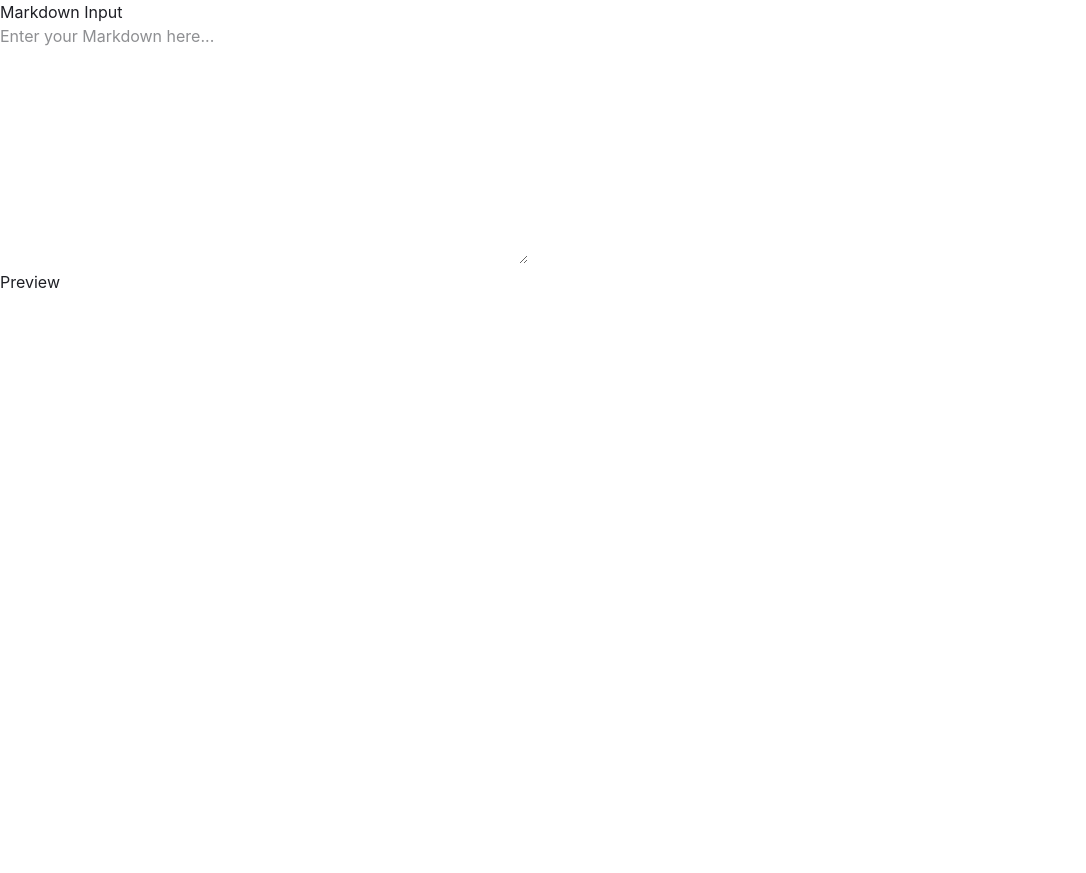
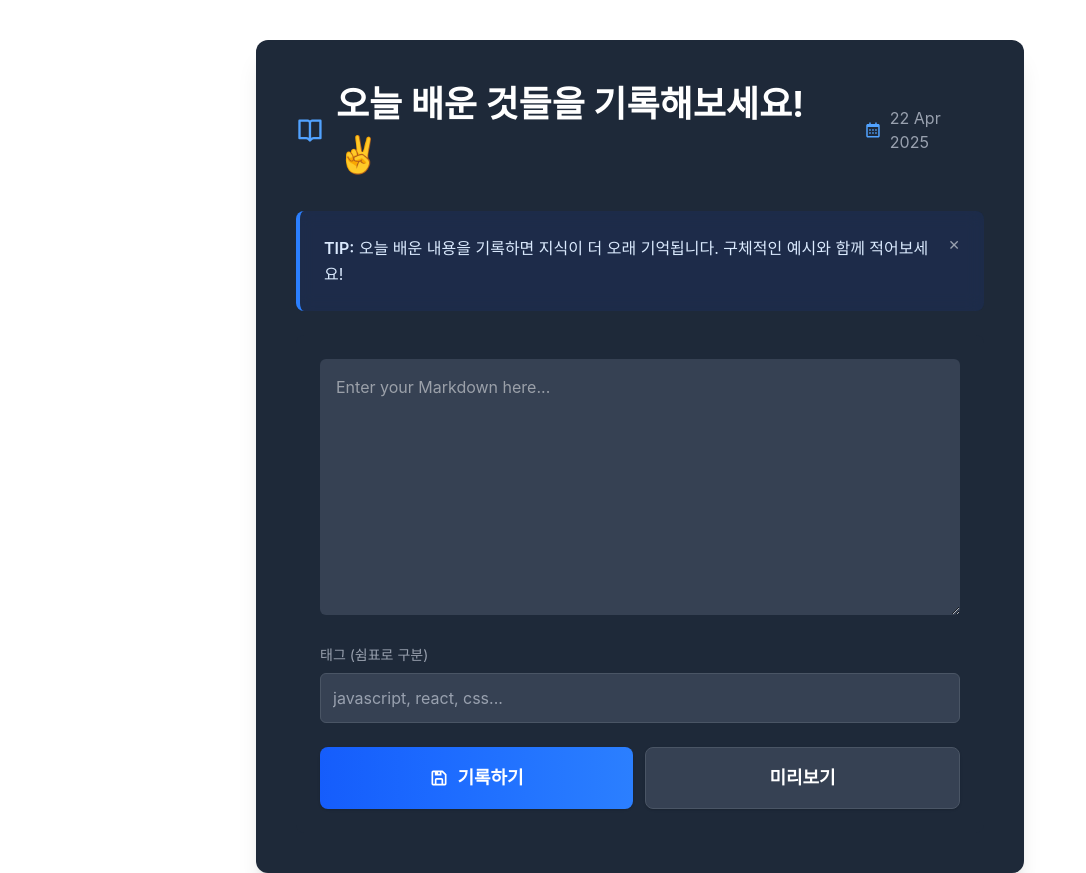
Before and after one commit to hi-tomato/notion-clone, a React (Vite) app: page /diary in a window 1280 px wide. Shown: the whole page, without its empty margins (0-1086 px from the left). Before the commit the page ends 800 px from the top, so only its background shows below. Built offline with nearby package versions, Linux system fonts and the light colour scheme; no server answers.

Commit message:
feat: Diary Editor 기능구현 (미리보기 및 마크다운)

```diff
--- a/src/components/Diary.tsx
+++ b/src/components/Diary.tsx
@@ -1,8 +1,52 @@
 import MarkdownEditor from '@/components/MarkdownEditor';
+import PreviewDiary from '@/components/DiaryPreview';
+import Button from '@/components/ui/Button';
+import { formatDate } from '@/utils/formatDate';
 import React, { useState } from 'react';
+import { BiBookOpen, BiCalendar } from 'react-icons/bi';
 
 const Diary = () => {
-  return <MarkdownEditor />;
+  const [showTip, setShowTip] = useState<boolean>(true);
+  // eslint-disable-next-line @typescript-eslint/no-unused-vars
+  const [showPreview, setShowPreview] = useState<boolean>(false);
+
+  if (showPreview) return <PreviewDiary />;
+
+  return (
+    <div className="bg-gray-800 p-6 md:p-10 rounded-xl shadow-xl w-full max-w-3xl mx-auto mt-10 text-white transition-all">
+      <div className="flex flex-col md:flex-row md:items-center md:justify-between mb-6 md:mb-8 gap-4">
+        <h2 className="text-2xl md:text-4xl font-bold flex items-center gap-3 text-white leading-snug">
+          <BiBookOpen className="text-blue-400" size={28} />
+          오늘 배운 것들을 기록해보세요!✌️
+        </h2>
+        <div className="text-gray-400 flex items-center text-sm md:text-base gap-2">
+          <BiCalendar className="text-blue-400" size={18} />
+          <span>{formatDate(new Date())}</span>
+        </div>
+      </div>
+
+      {/* 상단에 Tip ToolBar */}
+      {showTip && (
+        <div className="bg-blue-900/20 p-4 md:p-6 rounded-lg mb-6 border-l-4 border-blue-500 backdrop-blur-sm">
+          <div className="flex justify-between items-start gap-4">
+            <p className="text-blue-100 text-sm md:text-base leading-relaxed">
+              <span className="font-semibold">TIP:</span> 오늘 배운 내용을
+              기록하면 지식이 더 오래 기억됩니다. 구체적인 예시와 함께
+              적어보세요!
+            </p>
+            <Button
+              onClick={() => setShowTip(false)}
+              className="text-gray-400 hover:text-white text-sm"
+            >
+              ✕
+            </Button>
+          </div>
+        </div>
+      )}
+
+      <MarkdownEditor />
+    </div>
+  );
 };
 
 export default Diary;
--- /dev/null
+++ b/src/components/DiaryPreview.tsx
@@ -0,0 +1,118 @@
+import React from 'react';
+import { useNavigate } from 'react-router-dom';
+import useDiaryStore from '@store/useDiaryStore';
+import ReactMarkdown, { Components } from 'react-markdown';
+import rehypeHighlight from 'rehype-highlight';
+import remarkGfm from 'remark-gfm';
+import Button from '@/components/ui/Button';
+
+const DiaryPreview = () => {
+  const navigate = useNavigate();
+  const { markDownText, tags } = useDiaryStore();
+
+  const goBack = () => {
+    navigate('/diary');
+  };
+
+  const components: Components = {
+    h1: (props) => (
+      <h1 className="text-2xl md:text-4xl font-bold mt-6 mb-2" {...props} />
+    ),
+    h2: (props) => (
+      <h2
+        className="text-xl md:text-3xl font-semibold mt-5 mb-2 border-b pb-1"
+        {...props}
+      />
+    ),
+    h3: (props) => (
+      <h3 className="text-lg md:text-2xl font-semibold mt-4 mb-2" {...props} />
+    ),
+    p: (props) => <p className="mb-4 leading-relaxed" {...props} />,
+    a: (props) => <a className="text-blue-500 hover:underline" {...props} />,
+    ul: (props) => (
+      <ul className="list-disc list-inside mb-4 pl-5" {...props} />
+    ),
+    ol: (props) => (
+      <ol className="list-decimal list-inside mb-4 pl-5" {...props} />
+    ),
+    li: (props) => <li className="mb-1" {...props} />,
+    blockquote: (props) => (
+      <blockquote
+        className="border-l-4 border-blue-500 bg-blue-900/20 p-4 italic rounded-md my-4"
+        {...props}
+      />
+    ),
+    // eslint-disable-next-line @typescript-eslint/no-explicit-any
+    code: ({ inline, className, children, ...props }: any) => {
+      const match = /language-(\w+)/.exec(className || '');
+      if (!inline && match) {
+        return (
+          <pre
+            className="bg-gray-800 text-white p-4 rounded-md overflow-x-auto my-4"
+            {...props}
+          >
+            <code className={className} {...props}>
+              {children}
+            </code>
+          </pre>
+        );
+      }
+      return (
+        <code
+          className="bg-gray-200 text-red-600 px-1 py-0.5 rounded"
+          {...props}
+        >
+          {children}
+        </code>
+      );
+    },
+  };
+
+  return (
+    <div className="bg-gray-800 rounded-xl p-6 md:p-10 shadow-lg w-full max-w-3xl mx-auto mt-10 transition-all">
+      <div className="flex flex-col md:flex-row justify-between items-start md:items-center mb-8 gap-4">
+        <div>
+          <h1 className="text-2xl md:text-4xl font-bold mb-2">미리보기 📖</h1>
+          <p className="text-gray-400 text-sm md:text-base">
+            작성한 내용을 한눈에 확인해보세요 ✨
+          </p>
+        </div>
+        <Button
+          onClick={goBack}
+          className="bg-gray-600 hover:bg-gray-700 text-white font-semibold px-4 py-2 md:px-6 md:py-3 rounded-md transition-all"
+          text="편집으로 돌아가기"
+        />
+      </div>
+
+      <div className="bg-gray-700 rounded-lg p-6 md:p-8 mb-6 text-white">
+        <ReactMarkdown
+          components={components}
+          remarkPlugins={[remarkGfm]}
+          rehypePlugins={[rehypeHighlight]}
+        >
+          {markDownText}
+        </ReactMarkdown>
+      </div>
+
+      {tags && (
+        <div className="mt-8">
+          <h3 className="text-lg md:text-2xl font-semibold mb-4 text-white">
+            📌 태그 목록
+          </h3>
+          <div className="flex flex-wrap gap-3">
+            {tags.split(',').map((tag, index) => (
+              <span
+                key={index}
+                className="bg-blue-600 hover:bg-blue-700 text-white px-3 py-1.5 rounded-full text-sm md:text-base transition-colors"
+              >
+                #{tag.trim()}
+              </span>
+            ))}
+          </div>
+        </div>
+      )}
+    </div>
+  );
+};
+
+export default DiaryPreview;
--- a/src/components/MarkdownEditor.tsx
+++ b/src/components/MarkdownEditor.tsx
@@ -1,110 +1,60 @@
-import React, { useState, ChangeEvent } from 'react'; // ChangeEvent 타입을 가져옵니다.
-import ReactMarkdown from 'react-markdown';
-import rehypeHighlight from 'rehype-highlight';
-import remarkGfm from 'remark-gfm';
+import Button from '@/components/ui/Button';
+import useDiaryStore from '@/store/useDiaryStore';
+import React, { ChangeEvent } from 'react';
+import { BiSave } from 'react-icons/bi';
+import { useNavigate } from 'react-router-dom';
 
 const MarkdownEditor: React.FC = () => {
-  const [markdownText, setMarkdownText] = useState<string>('');
-  const handleInputChange = (event: ChangeEvent<HTMLTextAreaElement>): void => {
-    setMarkdownText(event.target.value);
-  };
-  // Tailwind 클래스를 적용할 커스텀 컴포넌트들 정의
-  const components = {
-    // H1 태그에 Tailwind 클래스 적용
-    h1: ({ node, ...props }) => (
-      <h1 className="text-2xl font-bold mt-6 mb-2" {...props} />
-    ),
-    // H2 태그에 Tailwind 클래스 적용
-    h2: ({ node, ...props }) => (
-      <h2
-        className="text-xl font-semibold mt-5 mb-2 border-b pb-1"
-        {...props}
-      />
-    ),
-    // H3 태그에 Tailwind 클래스 적용
-    h3: ({ node, ...props }) => (
-      <h3 className="text-lg font-semibold mt-4 mb-2" {...props} />
-    ),
-    // P 태그에 Tailwind 클래스 적용
-    p: ({ node, ...props }) => (
-      <p className="mb-4 leading-relaxed" {...props} />
-    ),
-    // A (링크) 태그에 Tailwind 클래스 적용
-    a: ({ node, ...props }) => (
-      <a className="text-blue-600 hover:underline" {...props} />
-    ),
-    // UL (순서 없는 목록) 태그에 Tailwind 클래스 적용
-    ul: ({ node, ...props }) => (
-      <ul className="list-disc list-inside mb-4 pl-5" {...props} />
-    ),
-    // OL (순서 있는 목록) 태그에 Tailwind 클래스 적용
-    ol: ({ node, ...props }) => (
-      <ol className="list-decimal list-inside mb-4 pl-5" {...props} />
-    ),
-    // LI (목록 아이템) 태그에 Tailwind 클래스 적용
-    li: ({ node, ...props }) => <li className="mb-1" {...props} />,
-    // Blockquote 태그에 Tailwind 클래스 적용
-    blockquote: ({ node, ...props }) => (
-      <blockquote
-        className="border-l-4 border-gray-300 pl-4 italic my-4"
-        {...props}
-      />
-    ),
-    // 코드 블록 (pre -> code)
-    // rehypeHighlight와 함께 사용할 때 className, children 등을 prop으로 받게 됩니다.
-    code: ({ node, inline, className, children, ...props }) => {
-      const match = /language-(\w+)/.exec(className || '');
-      // 인라인 코드가 아니고, language 클래스가 있을 경우 (코드 블록인 경우)
-      if (!inline && match) {
-        return (
-          // pre 태그에 Tailwind 클래스 적용
-          <pre
-            className="bg-gray-800 text-white p-4 rounded-md overflow-x-auto my-4"
-            {...props}
-          >
-            {/* code 태그에는 rehype-highlight가 추가한 클래스 유지 및 추가 스타일 (선택 사항) */}
-            {/* children 안에 rehype-highlight가 만든 <span> 태그들이 포함됩니다. */}
-            <code className={className} {...props}>
-              {children}
-            </code>
-          </pre>
-        );
-      }
-      // 인라인 코드인 경우
-      return (
-        // 인라인 코드에 Tailwind 클래스 적용
-        <code
-          className="bg-gray-200 text-red-600 px-1 py-0.5 rounded"
-          {...props}
-        >
-          {children}
-        </code>
-      );
-    },
+  const navigate = useNavigate();
+  const { markDownText, tags, setMarkDownText, setTags } = useDiaryStore();
+
+  const handleInputChange = (event: ChangeEvent<HTMLTextAreaElement>) =>
+    setMarkDownText(event.target.value);
+
+  const handleTagChange = (e: React.ChangeEvent<HTMLInputElement>) =>
+    setTags(e.target.value);
+
+  const handlePreview = () => {
+    setMarkDownText(markDownText);
+    setTags(tags);
+    navigate('/diary/preview');
+    console.log('미리보기 데이터를 보냈습니다.', { markDownText, tags });
   };
 
   return (
-    <div className="markdown-container">
-      <div className="markdown-input-pane">
-        <h2>Markdown Input</h2>
+    <div className="bg-gray-800 rounded-lg p-6">
+      <div className="mb-6">
         <textarea
-          className="markdown-textarea"
-          value={markdownText}
+          className="w-full p-4 bg-gray-700 text-white rounded-md min-h-64 focus:outline-none focus:ring-2 focus:ring-blue-500"
+          value={markDownText}
           onChange={handleInputChange}
           placeholder="Enter your Markdown here..."
-          rows={10}
-          cols={50}
         />
       </div>
-      <div className="markdown-preview-pane">
-        <h2>Preview</h2>
-        <ReactMarkdown
-          components={components}
-          remarkPlugins={[remarkGfm]}
-          rehypePlugins={[rehypeHighlight]} // 문법 강조 필요시 유지
-        >
-          {markdownText}
-        </ReactMarkdown>
+
+      <div className="mb-4">
+        <label className="block text-gray-400 text-sm mb-2">
+          태그 (쉼표로 구분)
+        </label>
+        <input
+          type="text"
+          value={tags}
+          onChange={handleTagChange}
+          placeholder="javascript, react, css..."
+          className="w-full p-3 bg-gray-700 rounded-md text-white placeholder-gray-400 focus:outline-none focus:ring-2 focus:ring-blue-500 border border-gray-600"
+        />
+      </div>
+
+      <div className="flex flex-col md:flex-row gap-3 mt-6">
+        <Button className="flex-1 bg-gradient-to-r from-blue-600 to-blue-500 hover:from-blue-700 hover:to-blue-600 text-white font-semibold py-3 md:py-4 px-4 md:px-6 rounded-lg text-base md:text-lg shadow-sm transition-all flex items-center justify-center">
+          <BiSave className="mr-2" size={20} />
+          기록하기
+        </Button>
+        <Button
+          className="flex-1 bg-gray-700 hover:bg-gray-600 text-white font-semibold py-3 md:py-4 px-4 md:px-6 rounded-lg border border-gray-600 text-base md:text-lg shadow-sm transition-all"
+          text="미리보기"
+          onClick={handlePreview}
+        />
       </div>
     </div>
   );
--- /dev/null
+++ b/src/store/useDiaryStore.ts
@@ -0,0 +1,16 @@
+import { create } from 'zustand';
+
+interface DiaryState {
+  markDownText: string;
+  tags: string;
+  setMarkDownText: (markDownText: string) => void;
+  setTags: (tags: string) => void;
+}
+const useDiaryStore = create<DiaryState>((set) => ({
+  markDownText: '',
+  tags: '',
+  setMarkDownText: (markDownText) => set({ markDownText }),
+  setTags: (tags) => set({ tags }),
+}));
+
+export default useDiaryStore;
```
Also changed, not shown: src/components/Layout.tsx (added, +20 -0 lines), src/pages/Dashboard.tsx (+2 -10 lines).
